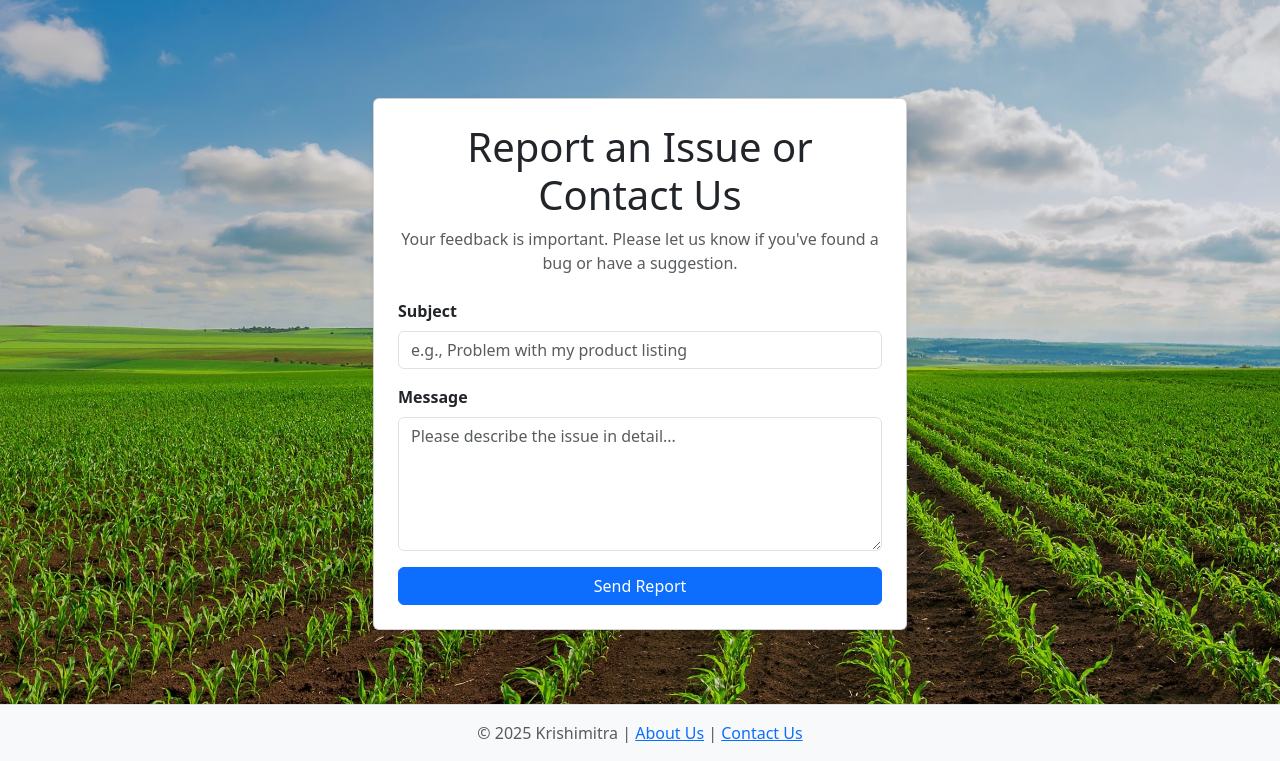
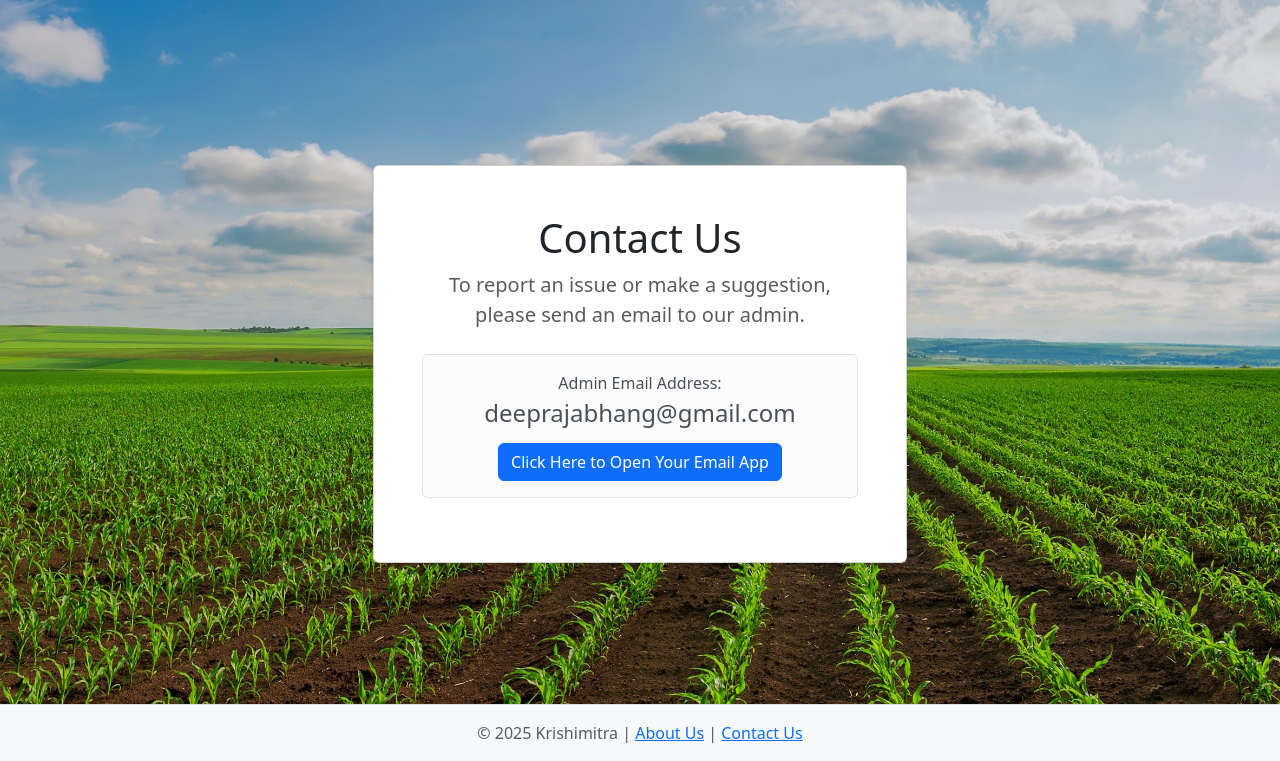
Before and after one commit to Deepraj916/Krishimitra-app, a Flask app: page /contact in a window 1280 px wide. Shown: the part 56-817 px from the top of the page. Run offline with Flask 3, Linux system fonts and the light colour scheme; parts of the project's set-up code (start-up, migrations or seed data) failed here and were passed over.

Commit message:
FIX: Revert to stable, complete application code

```diff
--- a/app.py
+++ b/app.py
@@ -1,4 +1,4 @@
-# app.py - FINAL, STABLE DATABASE VERSION
+# app.py - FINAL, STABLE VERSION (Simulated OTP)
 
 from flask import Flask, render_template, request, redirect, url_for, flash, session
 from flask_sqlalchemy import SQLAlchemy
@@ -13,16 +13,24 @@ from urllib.parse import quote_plus
 import random
 from functools import wraps
 import time
+import cloudinary
+import cloudinary.uploader
 
 # --- Local Module Imports ---
 from ml_model.predictor import predict_disease, get_crop_advice
 from scripts.price_scraper import get_market_prices
-from email_utils import send_report_to_admin, send_otp_email
 
 # --- Initial Setup ---
 load_dotenv()
 app = Flask(__name__)
 app.secret_key = 'your_super_secret_key'
+
+# --- Cloudinary Configuration ---
+cloudinary.config(
+    cloud_name = os.getenv('CLOUDINARY_CLOUD_NAME'),
+    api_key = os.getenv('CLOUDINARY_API_KEY'),
+    api_secret = os.getenv('CLOUDINARY_API_SECRET')
+)
 
 # --- Database Configuration ---
 db_url = os.getenv('DATABASE_URL')
@@ -38,8 +46,6 @@ app.config['SQLALCHEMY_TRACK_MODIFICATIONS'] = False
 db = SQLAlchemy(app)
 
 # --- Configuration ---
-app.config['UPLOAD_FOLDER'] = 'static/product_uploads'
-# --- THIS IS A NEW, MORE ROBUST WAY TO HANDLE THE LEAF UPLOAD FOLDER ---
 app.config['LEAF_UPLOAD_FOLDER'] = 'static/leaf_uploads'
 ALLOWED_EXTENSIONS = {'png', 'jpg', 'jpeg', 'gif'}
 
@@ -60,7 +66,7 @@ class Product(db.Model):
     category = db.Column(db.String(50), nullable=False)
     description = db.Column(db.Text, nullable=False)
     price = db.Column(db.String(50), nullable=False)
-    image = db.Column(db.String(100), nullable=False)
+    image = db.Column(db.String(255), nullable=False)
     seller_id = db.Column(db.Integer, db.ForeignKey('user.id'), nullable=False)
 
 class Service(db.Model):
@@ -196,14 +202,14 @@ def store():
 @seller_required
 def add_product():
     if request.method == 'POST':
-        file = request.files['image']
-        if file and allowed_file(file.filename):
-            filename = secure_filename(file.filename)
-            file.save(os.path.join(app.config['UPLOAD_FOLDER'], filename))
-            new_product = Product(name=request.form['name'], category=request.form['category'], description=request.form['description'], price=request.form['price'], image=filename, seller_id=session['user_id'])
+        file_to_upload = request.files.get('image')
+        if file_to_upload:
+            upload_result = cloudinary.uploader.upload(file_to_upload)
+            image_url = upload_result['secure_url']
+            new_product = Product(name=request.form['name'], category=request.form['category'], description=request.form['description'], price=request.form['price'], image=image_url, seller_id=session['user_id'])
             db.session.add(new_product)
             db.session.commit()
-            flash('Your product has been listed!', 'success')
+            flash('Your product has been listed successfully!', 'success')
             return redirect(url_for('dashboard'))
     return render_template('add_product.html')
 
@@ -216,12 +222,10 @@ def edit_product(product_id):
         return redirect(url_for('dashboard'))
     if request.method == 'POST':
         product.name, product.category, product.description, product.price = request.form['name'], request.form['category'], request.form['description'], request.form['price']
-        file = request.files.get('image')
-        if file and file.filename != '':
-            if allowed_file(file.filename):
-                filename = secure_filename(file.filename)
-                file.save(os.path.join(app.config['UPLOAD_FOLDER'], filename))
-                product.image = filename
+        file_to_upload = request.files.get('image')
+        if file_to_upload and file_to_upload.filename != '':
+            upload_result = cloudinary.uploader.upload(file_to_upload)
+            product.image = upload_result['secure_url']
         db.session.commit()
         flash('Your product has been updated successfully!', 'success')
         return redirect(url_for('dashboard'))
@@ -246,49 +250,29 @@ def dashboard():
     user_services = Service.query.filter_by(provider_id=session['user_id']).order_by(Service.id.desc()).all()
     return render_template('dashboard.html', products=user_products, services=user_services)
 
-# --- THIS IS THE FINAL, CORRECTED DISEASE DETECTION ROUTE ---
 @app.route('/detect', methods=['GET', 'POST'])
 def disease_detection():
     if request.method == 'POST':
         if 'leaf_image' not in request.files or request.files['leaf_image'].filename == '':
             flash('No selected file', 'error')
             return redirect(request.url)
-
         file = request.files['leaf_image']
-
         if file and allowed_file(file.filename):
-            # Use the dedicated folder config variable for reliability
             leaf_upload_folder = app.config['LEAF_UPLOAD_FOLDER']
-            # Ensure the directory exists on the server before saving
             os.makedirs(leaf_upload_folder, exist_ok=True)
-
             filename = secure_filename(file.filename)
             leaf_upload_path = os.path.join(leaf_upload_folder, filename)
             file.save(leaf_upload_path)
-
-            # Now, we are certain the file exists at this path before sending it to the AI
             prediction_data = predict_disease(leaf_upload_path)
-
             keyword = prediction_data.get('product_keyword')
             cache_buster = int(time.time())
             suggested_products, amazon_link, flipkart_link = [], None, None
-
             if keyword:
                 suggested_products = Product.query.filter(or_(Product.name.ilike(f'%{keyword}%'), Product.description.ilike(f'%{keyword}%'))).all()
                 url_safe_keyword = quote_plus(keyword)
                 amazon_link = f"https://www.amazon.in/s?k={url_safe_keyword}"
                 flipkart_link = f"https://www.flipkart.com/search?q={url_safe_keyword}"
-
-            return render_template(
-                'disease_detection.html',
-                prediction_data=prediction_data,
-                uploaded_image=filename,
-                products=suggested_products,
-                amazon_link=amazon_link,
-                flipkart_link=flipkart_link,
-                cache_buster=cache_buster
-            )
-
+            return render_template('disease_detection.html', prediction_data=prediction_data, uploaded_image=filename, products=suggested_products, amazon_link=amazon_link, flipkart_link=flipkart_link, cache_buster=cache_buster)
     return render_template('disease_detection.html', prediction_data=None)
 
 @app.route('/prices')
@@ -395,6 +379,7 @@ def admin_delete_product(product_id):
     flash(f"Product '{product_to_delete.name}' has been deleted by an admin.", 'success')
     return redirect(request.referrer or url_for('store'))
 
+# --- FINAL, WORKING PASSWORD RESET (Simulated OTP) ---
 @app.route('/forgot_password', methods=['GET', 'POST'])
 def forgot_password():
     if request.method == 'POST':
@@ -404,12 +389,8 @@ def forgot_password():
             otp = str(random.randint(100000, 999999))
             session['reset_otp'] = otp
             session['reset_user'] = user.email
-            email_sent = send_otp_email(user.email, otp)
-            if email_sent:
-                flash(f"An OTP has been sent to your email: {user.email}. Please check your inbox.", 'info')
-                return redirect(url_for('verify_otp'))
-            else:
-                flash('Could not send OTP email. Please ensure admin credentials are correct.', 'error')
+            flash(f"For demonstration, your OTP is: {otp}", 'info')
+            return redirect(url_for('verify_otp'))
         else:
             flash('This email address is not registered.', 'error')
     return render_template('forgot_password.html')
@@ -448,19 +429,9 @@ def crop_advisory():
             return render_template('crop_advisory.html', user_question=user_question, ai_answer=ai_answer)
     return render_template('crop_advisory.html', user_question=None, ai_answer=None)
 
-@app.route('/contact', methods=['GET', 'POST'])
+# --- FINAL, WORKING CONTACT PAGE (mailto link) ---
+@app.route('/contact')
 def contact_admin():
-    if request.method == 'POST':
-        subject = request.form.get('subject')
-        message = request.form.get('message')
-        user_email = session.get('user_email', 'A visitor')
-        if subject and message:
-            email_sent = send_report_to_admin(subject, message, user_email)
-            if email_sent:
-                flash('Thank you! Your report has been sent to the admin.', 'success')
-            else:
-                flash('Sorry, there was an error sending your report. Please try again later.', 'danger')
-            return redirect(url_for('contact_admin'))
     return render_template('contact_admin.html')
 
 @app.route('/services')
--- a/templates/contact_admin.html
+++ b/templates/contact_admin.html
@@ -1,41 +1,22 @@
 {% extends 'base.html' %}
 {% block title %}Contact Admin{% endblock %}
-
 {% block body_class %}report-page-background{% endblock %}
 
 {% block content %}
 <div class="d-flex align-items-center justify-content-center" style="min-height: 85vh;">
     <div class="row justify-content-center w-100">
         <div class="col-lg-6 col-md-8">
-            <div class="card shadow-sm">
-                <div class="card-body p-4">
-                    <div class="text-center mb-4">
-                        <h1 class="card-title">Report an Issue or Contact Us</h1>
-                        <p class="text-muted">Your feedback is important. Please let us know if you've found a bug or have a suggestion.</p>
+            <div class="card shadow-sm text-center">
+                <div class="card-body p-4 p-md-5">
+                    <h1 class="card-title">Contact Us</h1>
+                    <p class="lead text-muted">To report an issue or make a suggestion, please send an email to our admin.</p>
+                    <div class="alert alert-light border mt-4">
+                        <p class="mb-1">Admin Email Address:</p>
+                        <h4 class="mb-3">deeprajabhang@gmail.com</h4>
+                        <a href="mailto:deeprajabhang@gmail.com?subject=Krishimitra%20Feedback" class="btn btn-primary">
+                            Click Here to Open Your Email App
+                        </a>
                     </div>
-
-                    <!-- Flash Messages for success/error -->
-                    {% with messages = get_flashed_messages(with_categories=true) %}
-                        {% if messages %}
-                            {% for category, message in messages %}
-                                <div class="alert alert-{{ category }}" role="alert">
-                                    {{ message }}
-                                </div>
-                            {% endfor %}
-                        {% endif %}
-                    {% endwith %}
-
-                    <form method="POST">
-                        <div class="mb-3">
-                            <label for="subject" class="form-label fw-bold">Subject</label>
-                            <input type="text" name="subject" class="form-control" placeholder="e.g., Problem with my product listing" required>
-                        </div>
-                        <div class="mb-3">
-                            <label for="message" class="form-label fw-bold">Message</label>
-                            <textarea name="message" class="form-control" rows="5" placeholder="Please describe the issue in detail..." required></textarea>
-                        </div>
-                        <button type="submit" class="btn btn-primary w-100">Send Report</button>
-                    </form>
                 </div>
             </div>
         </div>
```
Also changed, not shown: email_utils.py (deleted, +0 -84 lines).
